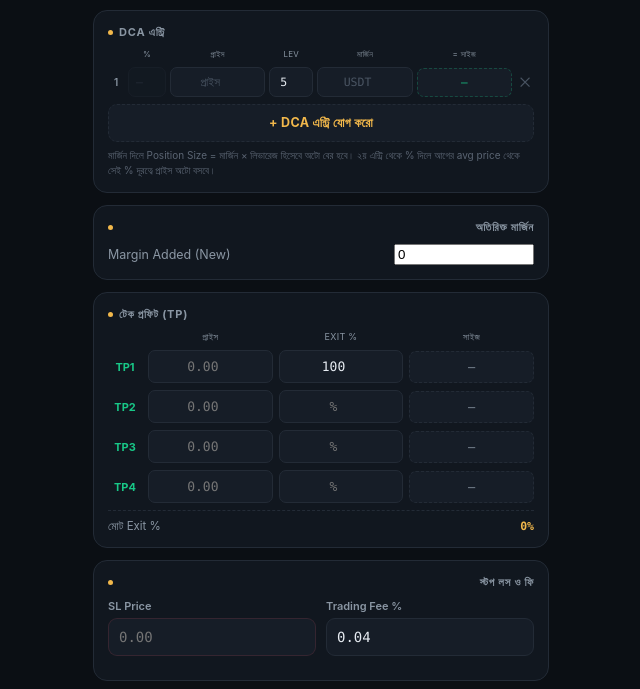
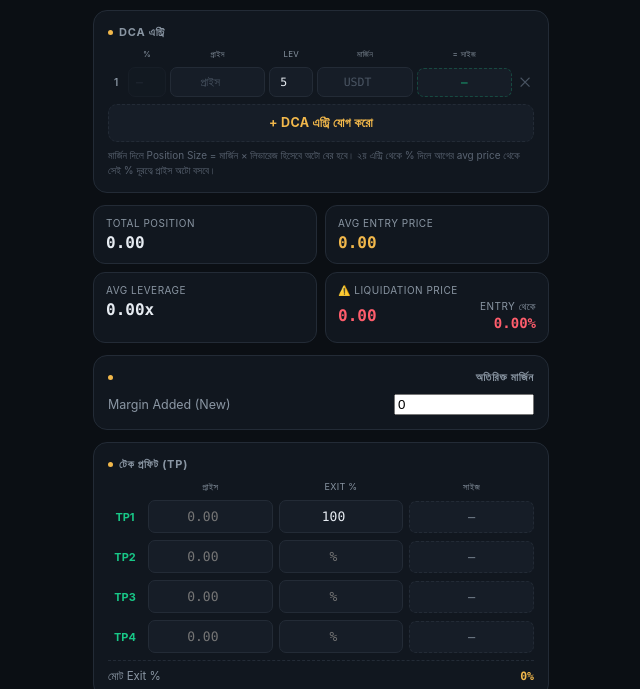
Before and after one commit to GiasFahad/DCA-calculator-By-FABI, a plain HTML site: page index.html in a window 1280 px wide. Shown: the part 61-750 px from the top of the page, without its empty margins (319-959 px from the left). Drawn offline with Linux system fonts and the light colour scheme.

Commit message:
index.html

```diff
--- a/index.html
+++ b/index.html
@@ -185,6 +185,26 @@
   .margin-input-card{ display:flex; align-items:center; justify-content:space-between; gap:10px; }
   .margin-input-card input{ flex:1; max-width:140px; }
 
+  /* quick stats strip after DCA */
+  .quick-stats{
+    display:grid; grid-template-columns:1fr 1fr; gap:8px; margin-bottom:12px;
+  }
+  .qs-box{
+    background:var(--panel); border:1px solid var(--line); border-radius:12px;
+    padding:11px 12px;
+  }
+  .qs-box.full{ grid-column: span 2; }
+  .qs-label{ font-size:10px; color:var(--muted); text-transform:uppercase; letter-spacing:0.5px; margin-bottom:4px; }
+  .qs-val{ font-family:var(--mono); font-size:16px; font-weight:700; }
+  .qs-val.amber{ color:var(--amber); }
+  .qs-liq{
+    display:flex; align-items:center; justify-content:space-between;
+  }
+  .qs-liq-left .qs-val{ color:var(--accent-short); font-size:16px; }
+  .qs-liq-right{ text-align:right; }
+  .qs-liq-right .qs-val{ color:var(--accent-short); font-size:14px; }
+  .qs-liq-right .qs-label{ margin-bottom:2px; }
+
   .footnote{ font-size:10px; color:#4a5563; text-align:center; margin-top:8px; line-height:1.5; }
 </style>
 </head>
@@ -219,6 +239,34 @@
     <div id="dcaRows"></div>
     <button class="addbtn" id="addRowBtn">+ DCA এন্ট্রি যোগ করো</button>
     <div class="hint">মার্জিন দিলে Position Size = মার্জিন × লিভারেজ হিসেবে অটো বের হবে। ২য় এন্ট্রি থেকে % দিলে আগের avg price থেকে সেই % দূরত্বে প্রাইস অটো বসবে।</div>
+  </div>
+
+  <!-- Quick Stats after DCA -->
+  <div class="quick-stats">
+    <div class="qs-box">
+      <div class="qs-label">Total Position</div>
+      <div class="qs-val" id="qsTotalSize">0.00</div>
+    </div>
+    <div class="qs-box">
+      <div class="qs-label">Avg Entry Price</div>
+      <div class="qs-val amber" id="qsAvgEntry">0.00</div>
+    </div>
+    <div class="qs-box">
+      <div class="qs-label">Avg Leverage</div>
+      <div class="qs-val" id="qsAvgLev">0.00x</div>
+    </div>
+    <div class="qs-box">
+      <div class="qs-label">⚠️ Liquidation Price</div>
+      <div class="qs-liq">
+        <div class="qs-liq-left">
+          <div class="qs-val" id="qsLiq">0.00</div>
+        </div>
+        <div class="qs-liq-right">
+          <div class="qs-label">Entry থেকে</div>
+          <div class="qs-val" id="qsLiqDist">0.00%</div>
+        </div>
+      </div>
+    </div>
   </div>
 
   <!-- Margin Added -->
@@ -548,7 +596,14 @@ function calculate(){
     : 0;
   const liqDistPct = avgEntry > 0 ? Math.abs((liqPrice-avgEntry)/avgEntry)*100 : 0;
 
-  /* ---- Render ---- */
+  /* ---- Render quick stats ---- */
+  document.getElementById('qsTotalSize').textContent = fmt(totalSize);
+  document.getElementById('qsAvgEntry').textContent  = fmt(avgEntry);
+  document.getElementById('qsAvgLev').textContent    = fmt(avgLeverage,2)+'x';
+  document.getElementById('qsLiq').textContent       = fmt(liqPrice);
+  document.getElementById('qsLiqDist').textContent   = fmt(liqDistPct)+'%';
+
+  /* ---- Render hero ---- */
   setVal('hTotalSize', fmt(totalSize));
   setVal('hAvgEntry',  fmt(avgEntry));
   setVal('hLeverage',  fmt(avgLeverage,2)+'x');
```
